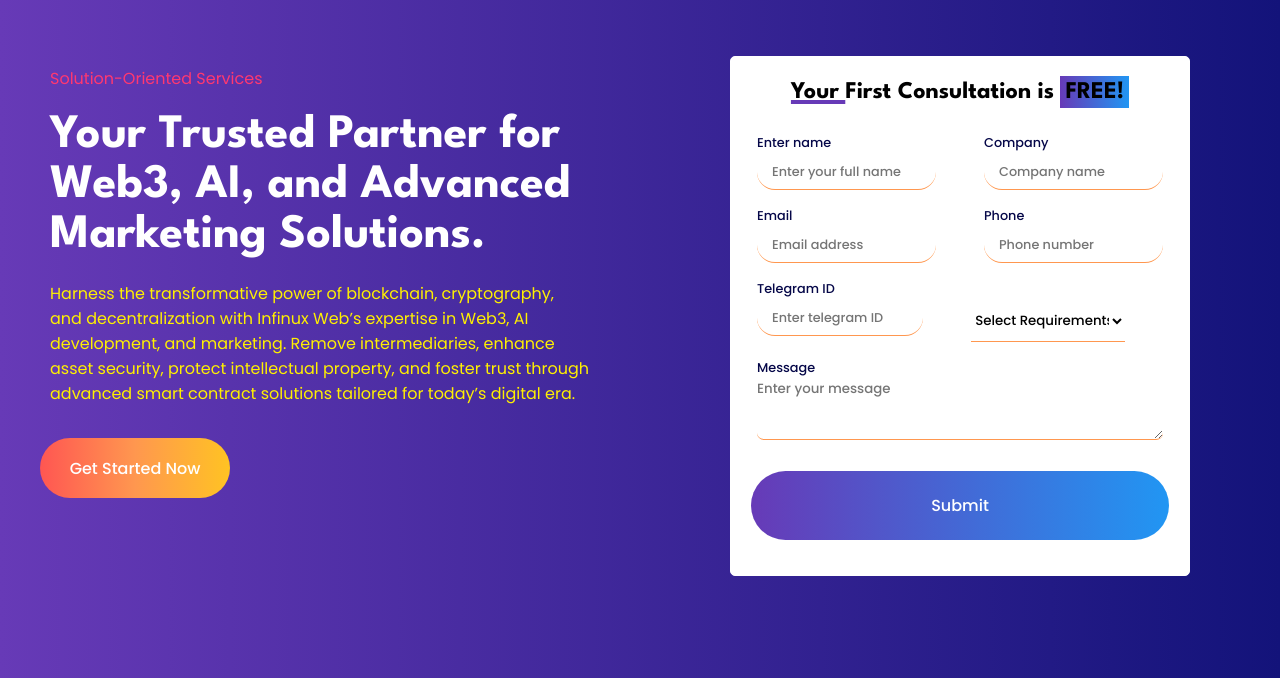
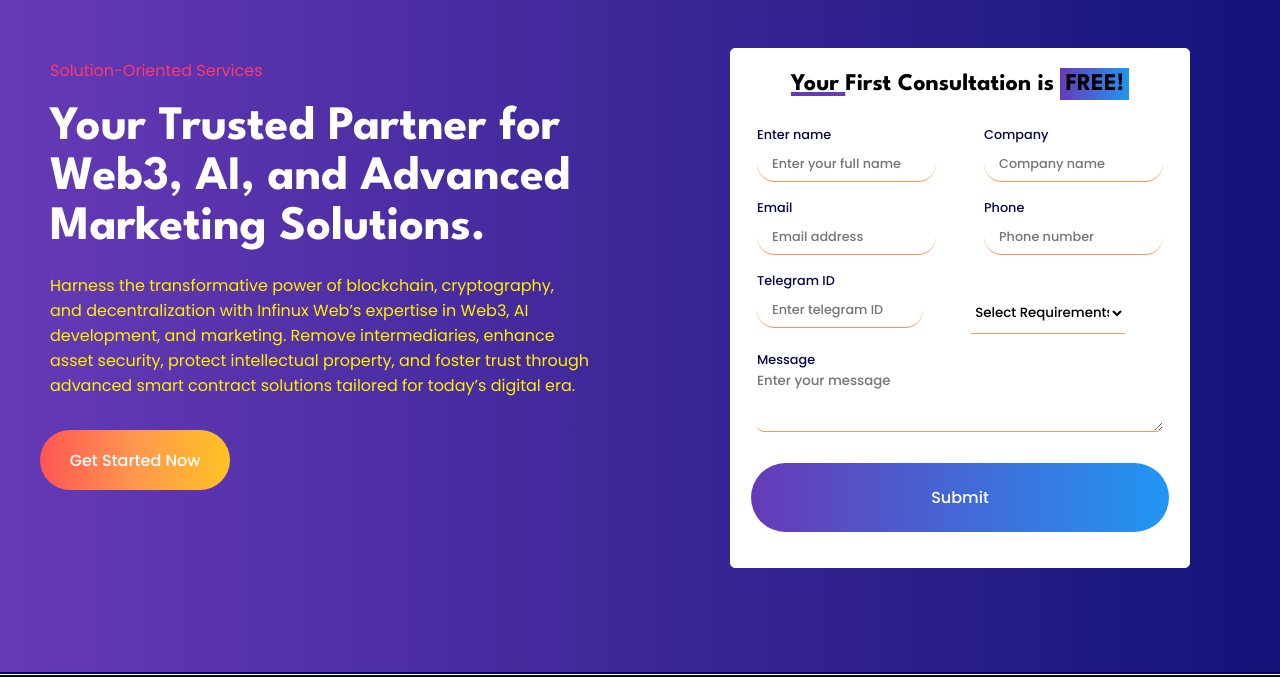
Before and after one commit to DRAGONcodex45/infinux-website, a plain HTML site: page SRC/index.html in a window 1280 px wide. Shown: the part 78-756 px from the top of the page. Drawn offline with Linux system fonts and the light colour scheme; a web font is replaced by a local one.

Commit message:
hero-section update

```diff
--- a/SRC/styles.css
+++ b/SRC/styles.css
@@ -196,7 +196,7 @@
 }
 
 #hero-section {
-    padding: 4rem 0;
+    padding: 3.5rem 0;
 }
 
 .hero-content hr {
@@ -1266,6 +1266,7 @@
         font-weight: 700;
         margin-bottom: 20px;
         padding: 90px 0 30px 0;
+        color: #111827;
         font-family: 'League Spartan', sans-serif;
     }
 
```
